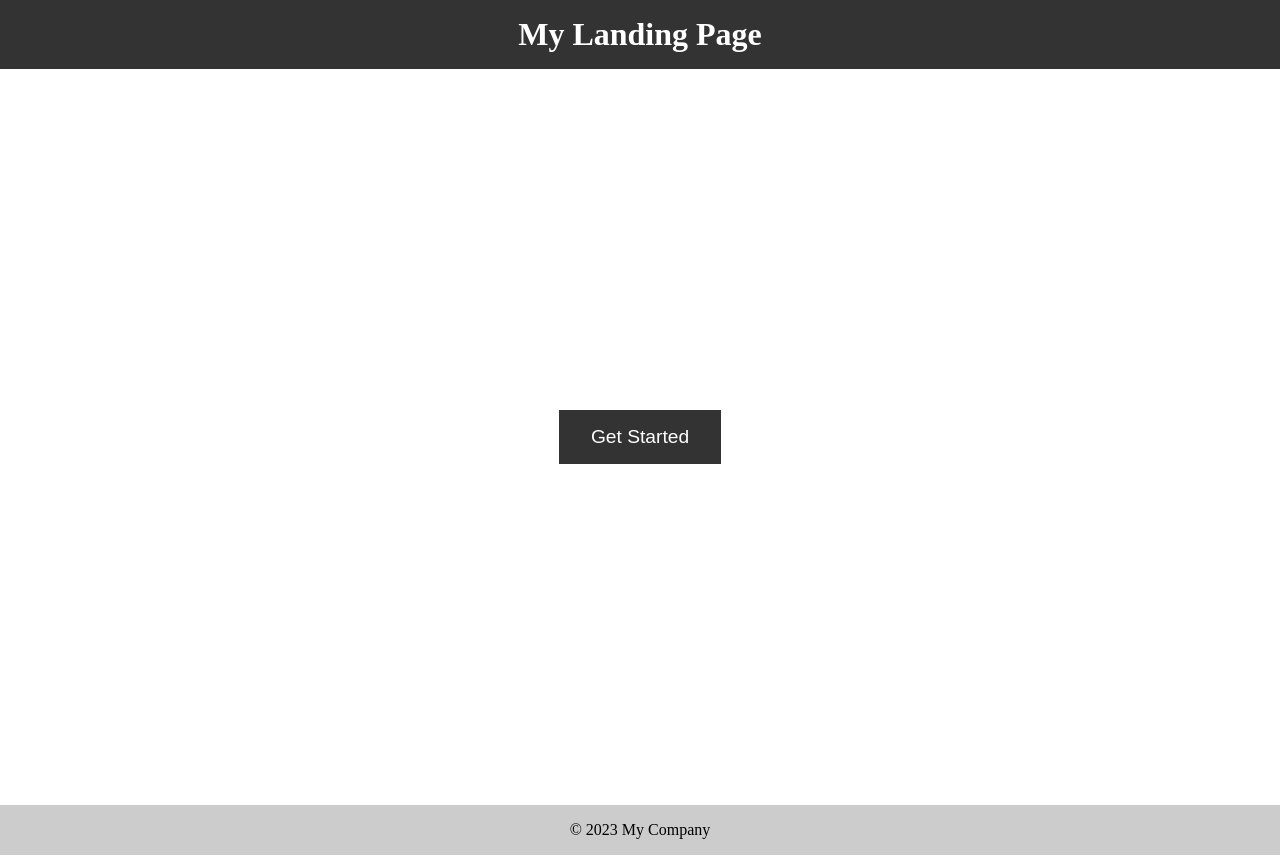
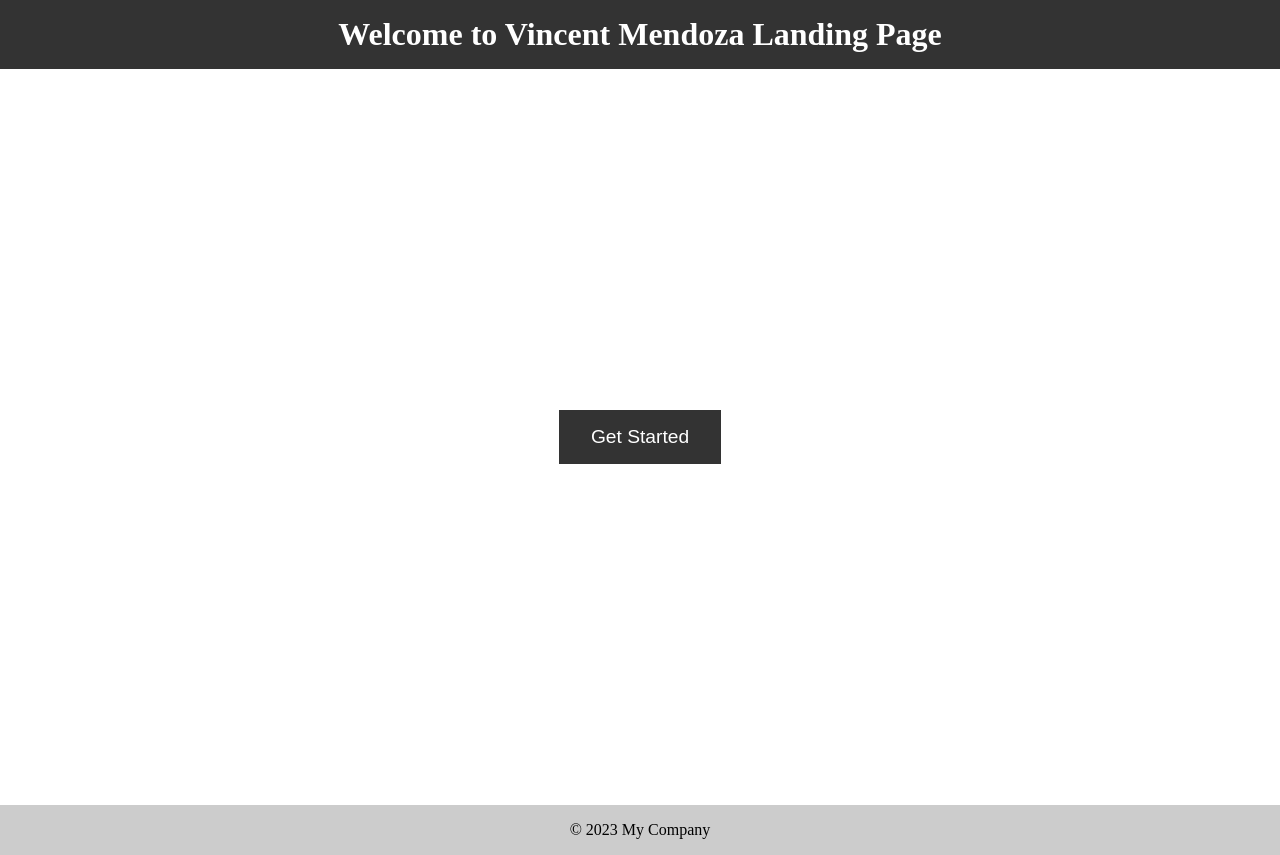
Before and after one commit to mendozavincent/myweb.github.io, a plain HTML site: page index.html in a window 1280 px wide. Drawn offline with Linux system fonts and the light colour scheme.

Commit message:
Update index.html

```diff
--- a/index.html
+++ b/index.html
@@ -51,7 +51,7 @@
   </head>
   <body>
     <header>
-      <h1>My Landing Page</h1>
+      <h1>Welcome to Vincent Mendoza Landing Page</h1>
     </header>
     <main>
       <button>Get Started</button>
```
